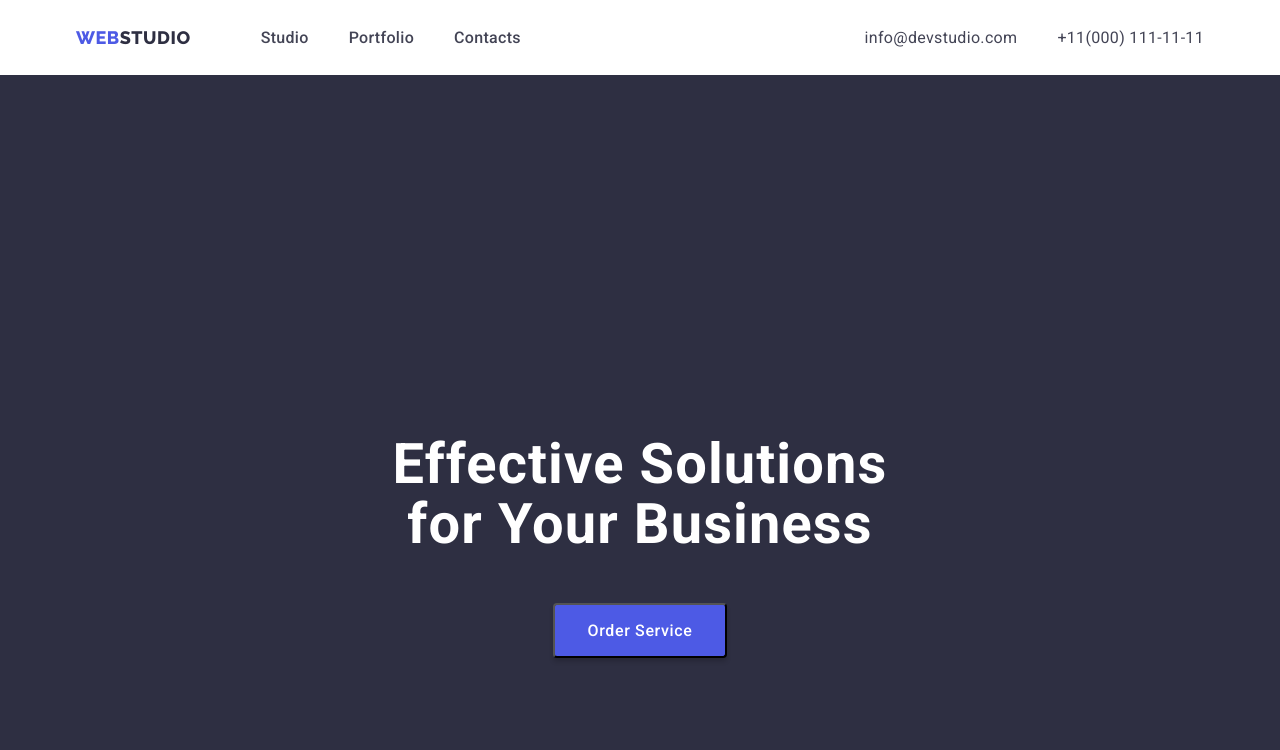
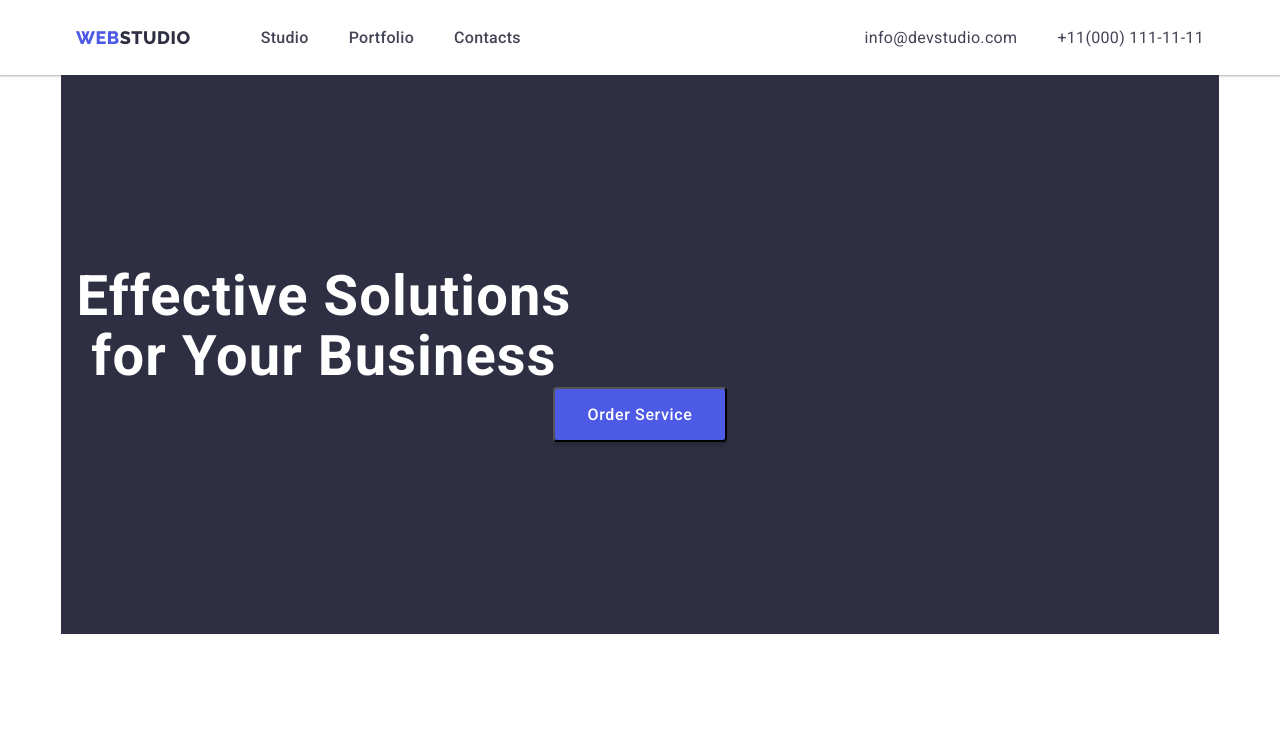
Before and after one commit to PetroShutak/goit-markup-hw-03, a plain HTML site: page index.html in a window 1280 px wide. Shown: the top 750 px of the page. Drawn offline with nearby package versions, Linux system fonts and the light colour scheme.

Commit message:
Dasha checking

```diff
--- a/css/styles.css
+++ b/css/styles.css
@@ -136,16 +136,16 @@ body {
   background-color: var(--hero_bgr_color);
   padding-top: 192px;
   padding-bottom: 192px;
+  text-align: center;
 }
 .hero__heading {
   font-weight: 700;
   font-size: 56px;
   line-height: 1.07;
-  text-align: center;
   letter-spacing: 0.02em;
   color: var(--hero__heading__color);
   width: 496px;
-  margin: 48px auto;
+  margin-bottom: 0 auto 48px auto;
 }
 
 .hero__button {
@@ -163,8 +163,6 @@ body {
   padding-bottom: 16px;
   padding-left: 32px;
   padding-right: 32px;
-  display: block;
-  margin: 0 auto;
 }
 .hero__button:active {
   color: #ffffff;
@@ -252,10 +250,6 @@ body {
   padding-top: 32px;
   padding-bottom: 32px;
   margin-bottom: 8px;
-  border: 0.5px solid #f4f4fd;
-  border-top: none;
-  box-shadow: 0px 1px 6px rgba(46, 47, 66, 0.08),
-    0px 1px 1px rgba(46, 47, 66, 0.16), 0px 2px 1px rgba(46, 47, 66, 0.08);
 }
 
 /* ----FOOTER--- */
--- a/index.html
+++ b/index.html
@@ -55,8 +55,8 @@
     </header>
     <main>
       <!-- HERO -->
-      <section class="hero">
-        <div class="section">
+      <section>
+        <div class="container hero">
           <h1 class="hero__heading">Effective Solutions for Your Business</h1>
           <button class="hero__button" type="button">Order Service</button>
         </div>
```
